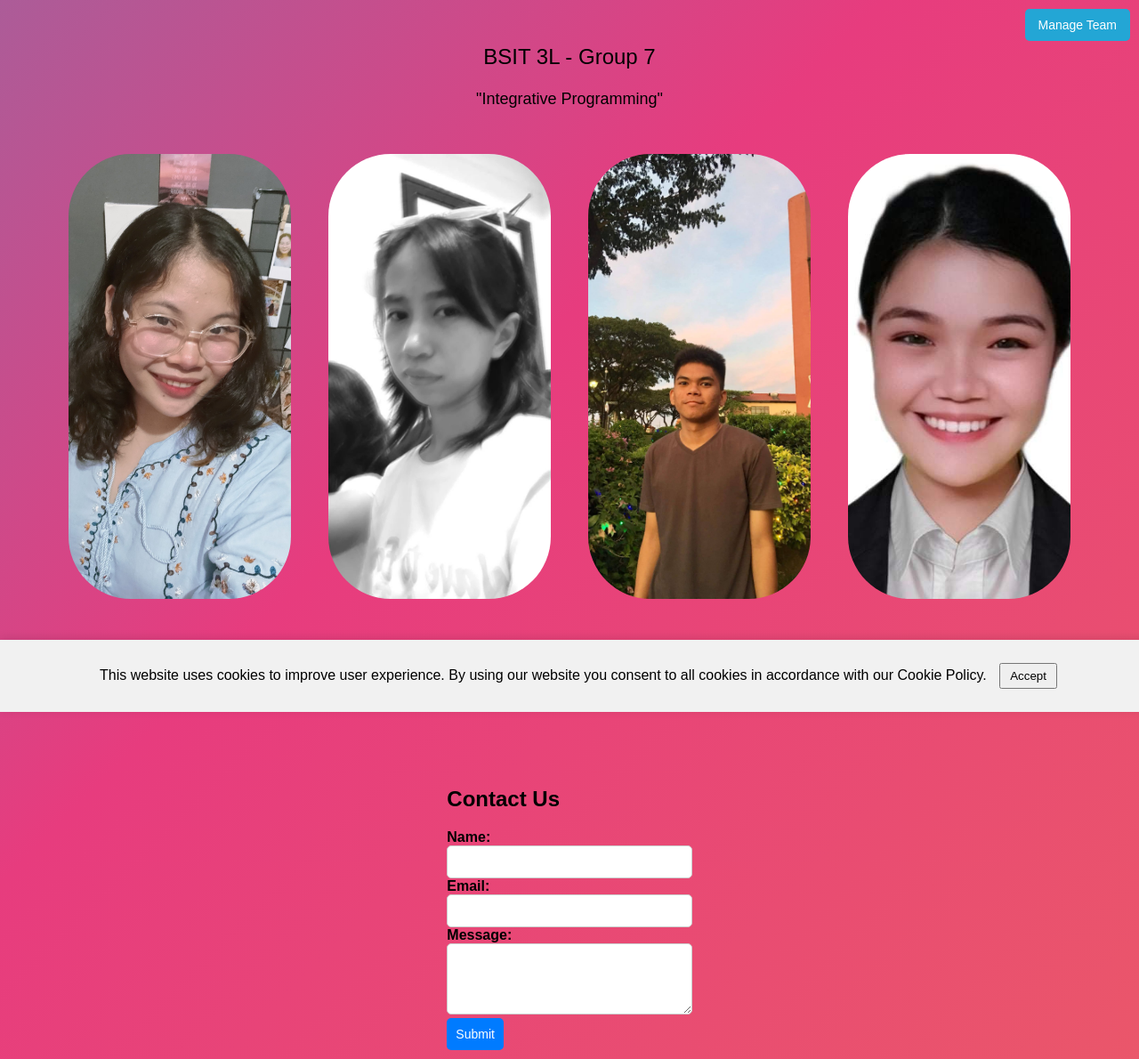
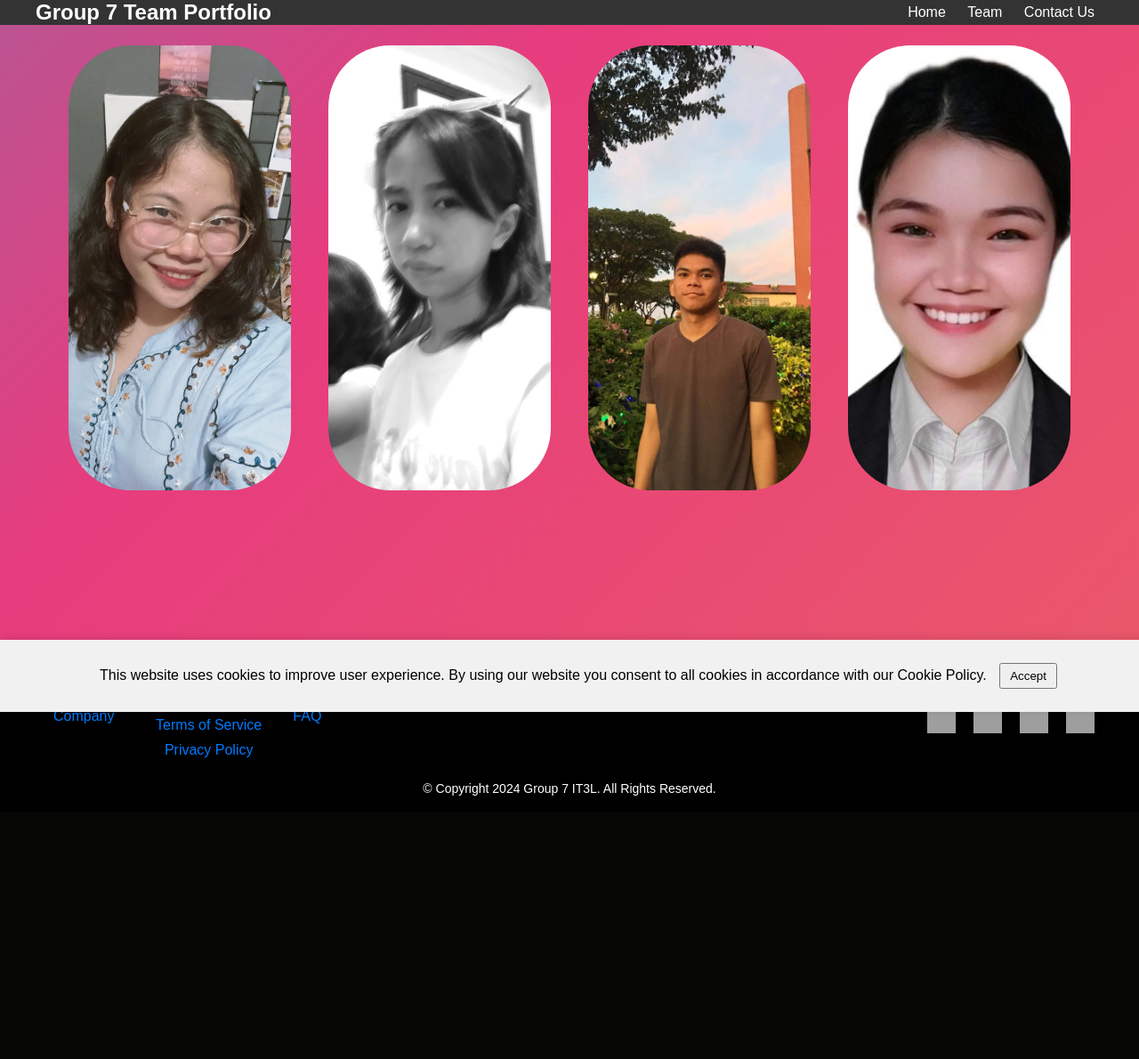
Before and after one commit to janvhz/grp7_basbas_cookiessessionsfilters, a PHP site: page / in a window 1280 px wide. Shown: the whole page at 89% size. After the commit the page ends 894 px from the top, so only its background shows below. Run offline with PHP 8.4, Linux system fonts and the light colour scheme; grey boxes are pictures that could not be loaded.

Commit message:
Update index.php

```diff
--- a/index.php
+++ b/index.php
@@ -2,7 +2,7 @@
 session_start();
 
 if ($_SERVER["REQUEST_METHOD"] == "POST" && isset($_POST['accept_cookies'])) {
-    setcookie('cookies_accepted', 'true', time() + (86400), "/"); // 1 day expiration
+    setcookie('cookies_accepted', 'true', time() + (86400 * 30), "/");
     header("Location: " . $_SERVER['PHP_SELF']);
     exit();
 }
@@ -32,7 +32,6 @@ if (file_exists($dataFile)) {
     <meta name="viewport" content="width=device-width, initial-scale=1.0">
     <title>Group 7 Team Portfolio</title>
     <link rel="stylesheet" href="style.css">
-    <button class="manage" onclick="window.location.href='submit.php'">Manage Team</button>
 </head>
 <body>
     <script>
@@ -77,9 +76,19 @@ function validateName() {
     </script>
 </head>
 <body>
+<header>
+        <div class="header-container">
+            <div class="logo">
+                <h1>Group 7 Team Portfolio</h1>
+            </div>
+            <nav class="nav-links">
+                <a href="#home">Home</a>
+                <a href="submit.php">Team</a>
+                <a href="#" onclick="toggleInquiryForm(event)">Contact Us</a>
+            </nav>
+        </div>
+    </header>
 
-    <div class="group-name">BSIT 3L - Group 7</div>
-    <p class="group-description">"Integrative Programming"</p>
     <div class="team-members">
         <?php foreach ($teamArray as $index => $memberData):
             $member = explode('|', sanitizeInput($memberData)); ?>
@@ -96,24 +105,24 @@ function validateName() {
         <?php endforeach; ?>
     </div>
 
-    <div class="inquiry-form">
+    <div class="inquiry-form-container" id="contact" style="display: none;">
         <h2>Contact Us</h2>
         <form id="inquiryForm" action="form.php" method="post">
-            <div>
+            <div class="inquiry-form">
                 <label for="name">Name:</label>
                 <input type="text" id="name" name="name" required>
                 <span id="nameError" style="color:red;"></span>
             </div>
-            <div>
+            <div class="inquiry-form">
                 <label for="email">Email:</label>
                 <input type="email" id="email" name="email" required>
                 <span id="emailError" style="color:red;"></span>
             </div>
-            <div>
+            <div class="inquiry-form">
                 <label for="message">Message:</label>
                 <textarea id="message" name="message" required></textarea>
             </div>
-            <div>
+            <div class="inquiry-form">
                 <button type="submit">Submit</button>
             </div>
         </form>
@@ -123,9 +132,60 @@ function validateName() {
     <p>This website uses cookies to improve user experience. By using our website you consent to all cookies in accordance with our Cookie Policy. <button onclick="acceptCookies()">Accept</button></p>
 </div>
 
+<footer>
+<div class="footer-container">
+        <div class="footer-links">
+            <div class="footer-section">
+                <h3>About Us</h3>
+                <a href="#about">Company</a>
+            </div>
+            <div class="legal-links">
+                <h3>Terms & Policies</h3>
+        <ul>
+                <li><a href="#terms">Terms of Service</a></li>
+                <li><a href="#policy">Privacy Policy</a></li>
+        </ul>
+            </div>
+            <div class="footer-section">
+                <h3>Support</h3>
+                <a href="#faq">FAQ</a>
+            </div>
+        </div>
+    <div class="social-media">
+        <a href="https://www.facebook.com" target="_blank">
+            <img src="facebook.jpg" alt="Facebook" style="width:32px;height:32px;">
+        </a>
+        <a href="https://www.twitter.com" target="_blank">
+            <img src="twitter.png" alt="Twitter" style="width:32px;height:32px;">
+        </a>
+        <a href="https://www.instagram.com" target="_blank">
+            <img src="instagram.jpg" alt="Instagram" style="width:32px;height:32px;">
+        </a>
+        <a href="https://www.whatsapp.com" target="_blank">
+            <img src="whatsapp.jpg" alt="Whatsapp" style="width:32px;height:32px;">
+        </a>
+    </div>
+ </div>
+ <p>&copy; Copyright 2024 Group 7 IT3L. All Rights Reserved.</p>
+</footer>
+
     <script>
+    function toggleInquiryForm(event) {
+    event.preventDefault();
+    const inquiryFormContainer = document.getElementById('contact');
+    if (inquiryFormContainer.style.display === 'none') {
+        inquiryFormContainer.style.display = 'block';
+        window.scrollTo({
+            top: inquiryFormContainer.offsetTop,
+            behavior: 'smooth'
+        });
+    } else {
+        inquiryFormContainer.style.display = 'none';
+    }
+}
+
     function acceptCookies() {
-        document.cookie = "cookies_accepted=true; max-age=" + (86400) + "; path=/";
+        document.cookie = "cookies_accepted=true; max-age=" + (86400 * 30) + "; path=/";
         document.getElementById('cookieBanner').style.display = 'none';
     }
 
```
